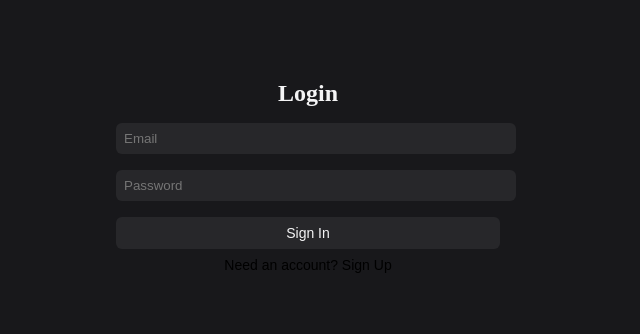
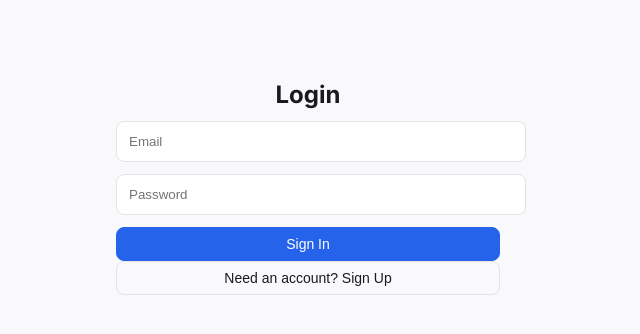
Before and after one commit to lp-jordan/panelist, a React (Vite) app: page / in a window 1280 px wide. Shown: the top 334 px of the page, without its empty margins (332-972 px from the left). Built offline with nearby package versions, Linux system fonts and the light colour scheme; no server answers.

Commit message:
feat: modernize interface design

```diff
--- a/index.html
+++ b/index.html
@@ -3,10 +3,10 @@
   <head>
     <meta charset="UTF-8" />
     <link rel="icon" type="image/svg+xml" href="/vite.svg" />
-    <link
-      href="https://fonts.googleapis.com/css2?family=Inter:wght@400;600;700&display=swap"
-      rel="stylesheet"
-    />
+      <link
+        href="https://fonts.googleapis.com/css2?family=Inter:wght@400;600;700&family=Source+Sans+Pro:wght@400;600;700&family=Fira+Code:wght@400;500&display=swap"
+        rel="stylesheet"
+      />
     <meta name="viewport" content="width=device-width, initial-scale=1.0" />
     <title>Vite + React</title>
   </head>
--- a/src/index.css
+++ b/src/index.css
@@ -1,11 +1,45 @@
-body {
-  background-color: #18181b;
-  color: #f4f4f5;
-  -webkit-font-smoothing: antialiased;
+@import url('https://fonts.googleapis.com/css2?family=Inter:wght@400;600;700&family=Source+Sans+Pro:wght@400;600;700&family=Fira+Code:wght@400;500&display=swap');
+
+:root {
+  --font-sans: 'Inter', 'Source Sans Pro', sans-serif;
+  --font-mono: 'Fira Code', 'Source Code Pro', monospace;
+
+  --tab-width: 4ch;
+
+  --spacing-container: 1.5rem; /* 24px */
+  --spacing-inner: 0.75rem; /* 12px */
+  --radius: 0.5rem; /* 8px */
+  --transition: 0.2s ease;
+
+  /* light theme */
+  --bg-base: #f9f9fb;
+  --bg-panel: #ffffff;
+  --text-primary: #1a1a1d;
+  --text-muted: #6e6e73;
+  --accent: #2563eb;
+  --border-color: #e4e4e7;
+  --hover-bg: #eff1f5;
 }
 
-:root {
-  --tab-width: 4ch;
+@media (prefers-color-scheme: dark) {
+  :root {
+    --bg-base: #18181b;
+    --bg-panel: #202022;
+    --text-primary: #f5f5f7;
+    --text-muted: #a1a1aa;
+    --accent: #3b82f6;
+    --border-color: #3f3f46;
+    --hover-bg: #2a2a2d;
+  }
+}
+
+body {
+  margin: 0;
+  background-color: var(--bg-base);
+  color: var(--text-primary);
+  font-family: var(--font-sans);
+  font-weight: 400;
+  -webkit-font-smoothing: antialiased;
 }
 
 /* Layout */
@@ -17,31 +51,27 @@ body {
 .main-content {
   flex: 1;
   overflow: auto;
-  padding: 2rem;
+  padding: var(--spacing-container);
 }
 
 .page-title {
-  margin-bottom: 1rem;
-  text-align: center;
-  font-size: 1.5rem;
+  margin-bottom: var(--spacing-inner);
+  font-size: 1.75rem;
   font-weight: 700;
-  display: flex;
-  align-items: center;
-  justify-content: center;
-  gap: 0.5rem;
+  text-align: left;
 }
 
 .save-indicator {
   font-size: 0.75rem;
-  color: #a1a1aa;
+  color: var(--text-muted);
 }
 
 .version {
   position: fixed;
-  bottom: 1rem;
-  right: 1rem;
+  bottom: var(--spacing-inner);
+  right: var(--spacing-inner);
   font-size: 0.875rem;
-  color: #71717a;
+  color: var(--text-muted);
 }
 
 /* Mode carousel */
@@ -49,47 +79,53 @@ body {
   display: flex;
   gap: 0.5rem;
   overflow-x: auto;
-  margin-bottom: 1rem;
+  margin-bottom: var(--spacing-inner);
 }
 
 /* Sidebar */
 .sidebar {
-  width: 16rem;
-  border-right: 1px solid #27272a;
-  padding: 1rem;
+  width: 15rem;
+  background: var(--bg-panel);
+  border-right: 1px solid var(--border-color);
+  padding: var(--spacing-container);
 }
 
 .sidebar-header {
   display: flex;
   align-items: center;
   justify-content: space-between;
+  margin-bottom: var(--spacing-inner);
 }
 
 .project-list,
 .page-list {
-  margin-top: 0.5rem;
+  margin-top: var(--spacing-inner);
   list-style: none;
   padding: 0;
   display: flex;
   flex-direction: column;
-  gap: 0.25rem;
+  gap: 0.5rem;
 }
 
 .project-item,
 .page-item {
   cursor: pointer;
-  border-radius: 0.375rem;
-  padding: 0.5rem;
+  border-radius: var(--radius);
+  padding: var(--spacing-inner);
   font-size: 0.875rem;
+  border: 1px solid var(--border-color);
+  transition: background-color var(--transition), border-color var(--transition), box-shadow var(--transition);
 }
 
 .project-item:hover,
 .page-item:hover {
-  background: #27272a;
+  background: var(--hover-bg);
 }
 
 .page-item.active {
-  background: #27272a;
+  border-color: var(--accent);
+  background: var(--accent);
+  color: #fff;
 }
 
 .page-item-header,
@@ -100,22 +136,22 @@ body {
 }
 
 .section-heading {
-  margin-bottom: 0.5rem;
+  margin-bottom: var(--spacing-inner);
   font-size: 0.875rem;
   font-weight: 600;
 }
 
 .empty-message {
   font-size: 0.875rem;
-  color: #a1a1aa;
+  color: var(--text-muted);
 }
 
 .new-page-button {
-  margin-top: 0.5rem;
+  margin-top: var(--spacing-inner);
 }
 
 .signout-container {
-  margin-top: 1rem;
+  margin-top: var(--spacing-container);
 }
 
 .font-medium {
@@ -128,28 +164,28 @@ body {
 
 .page-preview {
   font-size: 0.75rem;
-  color: #a1a1aa;
+  color: var(--text-muted);
 }
 
 .page-navigator {
-  margin-top: 1rem;
+  margin-top: var(--spacing-container);
 }
 
 /* ScriptEditor */
 .editor-bubble-menu {
   display: flex;
   gap: 0.25rem;
-  border: 1px solid #3f3f46;
-  background: #18181b;
+  border: 1px solid var(--border-color);
+  background: var(--bg-panel);
   padding: 0.25rem;
-  border-radius: 0.375rem;
+  border-radius: var(--radius);
 }
 
 .editor-content {
   height: 90vh;
   aspect-ratio: 8.5 / 11;
   width: calc(90vh * 8.5 / 11);
-  background: #27272a;
+  background: var(--bg-panel);
   margin: 0 auto;
   padding: 1in;
   overflow: auto;
@@ -172,28 +208,39 @@ body {
   text-align: center;
   font-size: 1.5rem;
   font-weight: 700;
-  margin-bottom: 1rem;
+  margin-bottom: var(--spacing-inner);
 }
 
 .login-form {
   display: flex;
   flex-direction: column;
-  gap: 1rem;
+  gap: var(--spacing-inner);
 }
 
 .input {
   width: 100%;
-  background: #27272a;
-  color: #f4f4f5;
-  padding: 0.5rem;
-  border-radius: 0.375rem;
-  border: none;
+  background: var(--bg-panel);
+  color: var(--text-primary);
+  padding: var(--spacing-inner);
+  border-radius: var(--radius);
+  border: 1px solid var(--border-color);
+  transition: border-color var(--transition), box-shadow var(--transition);
+}
+
+.input:hover {
+  border-color: var(--accent);
+}
+
+.input:focus {
+  outline: none;
+  border-color: var(--accent);
+  box-shadow: 0 0 0 1px var(--accent);
 }
 
 .error {
   font-size: 0.875rem;
   color: #ef4444;
-  margin-top: 0.5rem;
+  margin-top: var(--spacing-inner);
 }
 
 .full-width {
@@ -201,27 +248,45 @@ body {
 }
 
 /* Buttons */
+
 .btn {
   display: inline-flex;
   align-items: center;
   justify-content: center;
-  border: none;
-  border-radius: 0.375rem;
+  border: 1px solid var(--border-color);
+  border-radius: var(--radius);
   font-size: 0.875rem;
   font-weight: 500;
   cursor: pointer;
-  transition: background-color 0.2s ease;
+  background: var(--bg-panel);
+  color: var(--text-primary);
+  transition: background-color var(--transition), border-color var(--transition), box-shadow var(--transition), transform var(--transition);
   padding: 0.5rem 1rem;
   white-space: nowrap;
 }
 
+.btn:hover {
+  box-shadow: 0 1px 2px rgba(0, 0, 0, 0.1);
+  transform: translateY(-1px);
+}
+
+.btn:active {
+  transform: translateY(0);
+}
+
+.btn:focus {
+  outline: none;
+  box-shadow: 0 0 0 2px var(--accent);
+}
+
 .btn-default {
-  background: #27272a;
-  color: #f4f4f5;
+  background: var(--accent);
+  color: #fff;
+  border-color: var(--accent);
 }
 
 .btn-default:hover {
-  background: #3f3f46;
+  filter: brightness(1.05);
 }
 
 .btn-ghost {
@@ -229,7 +294,7 @@ body {
 }
 
 .btn-ghost:hover {
-  background: #27272a;
+  background: var(--hover-bg);
 }
 
 .btn-sm {
@@ -244,7 +309,7 @@ body {
 
 /* Existing custom node styles */
 .panel-header {
-  font-family: 'Baskerville', serif;
+  font-family: var(--font-sans);
   font-weight: 700;
   font-size: 14pt;
   text-transform: uppercase;
@@ -253,7 +318,7 @@ body {
 }
 
 .character {
-  font-family: 'Courier New', monospace;
+  font-family: var(--font-mono);
   font-weight: 700;
   font-size: 12pt;
   text-transform: uppercase;
@@ -262,7 +327,7 @@ body {
 }
 
 .dialogue {
-  font-family: 'Courier New', monospace;
+  font-family: var(--font-mono);
   font-weight: 400;
   font-size: 12pt;
   margin-left: calc(2 * var(--tab-width));
@@ -270,7 +335,7 @@ body {
 }
 
 .cue-label {
-  font-family: 'Courier New', monospace;
+  font-family: var(--font-mono);
   font-weight: 700;
   font-size: 12pt;
   text-transform: uppercase;
@@ -279,7 +344,7 @@ body {
 }
 
 .cue-content {
-  font-family: 'Courier New', monospace;
+  font-family: var(--font-mono);
   font-weight: 400;
   font-size: 12pt;
   margin-left: calc(2 * var(--tab-width));
@@ -287,7 +352,7 @@ body {
 }
 
 .sfx {
-  font-family: 'Courier New', monospace;
+  font-family: var(--font-mono);
   font-style: italic;
   font-size: 12pt;
   margin-left: calc(2 * var(--tab-width));
@@ -295,10 +360,10 @@ body {
 }
 
 .notes {
-  font-family: 'Courier New', monospace;
+  font-family: var(--font-mono);
   font-style: italic;
   font-size: 12pt;
-  color: #888888;
+  color: var(--text-muted);
   margin-left: calc(1 * var(--tab-width));
   margin-bottom: 8px;
 }
@@ -307,20 +372,21 @@ body {
   position: fixed;
   bottom: 1rem;
   left: 1rem;
-  background: #27272a;
-  padding: 0.5rem;
+  background: var(--bg-panel);
+  padding: var(--spacing-inner);
   font-size: 0.75rem;
-  color: #a1a1aa;
-  border-radius: 0.375rem;
+  color: var(--text-muted);
+  border: 1px solid var(--border-color);
+  border-radius: var(--radius);
 }
 
 .dev-log {
-  margin-top: 0.5rem;
-  border-top: 1px solid #52525b;
-  padding-top: 0.5rem;
+  margin-top: var(--spacing-inner);
+  border-top: 1px solid var(--border-color);
+  padding-top: var(--spacing-inner);
   max-height: 8rem;
   overflow-y: auto;
-  font-family: 'Courier New', monospace;
+  font-family: var(--font-mono);
 }
 
 .dev-log-entry {
```
